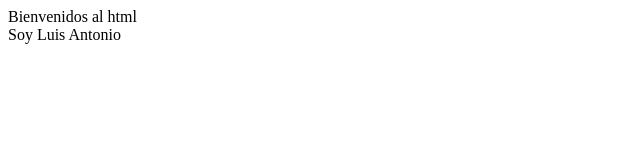
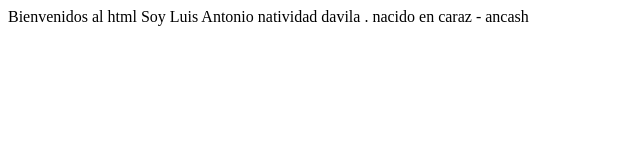
Before and after one commit to luis-1975/miweb.githb.oi, a plain HTML site: page index.html in a window 1280 px wide. Shown: the whole page, without its empty margins (0-640 px from the left). Drawn offline with Linux system fonts and the light colour scheme.

Commit message:
Segundo Eje 2

```diff
--- a/index.html
+++ b/index.html
@@ -8,6 +8,6 @@
 </head>
 <body>
     Bienvenidos al html
-    <br>Soy Luis Antonio
+    Soy Luis Antonio natividad davila . nacido en caraz - ancash
 </body>
 </html>
```
